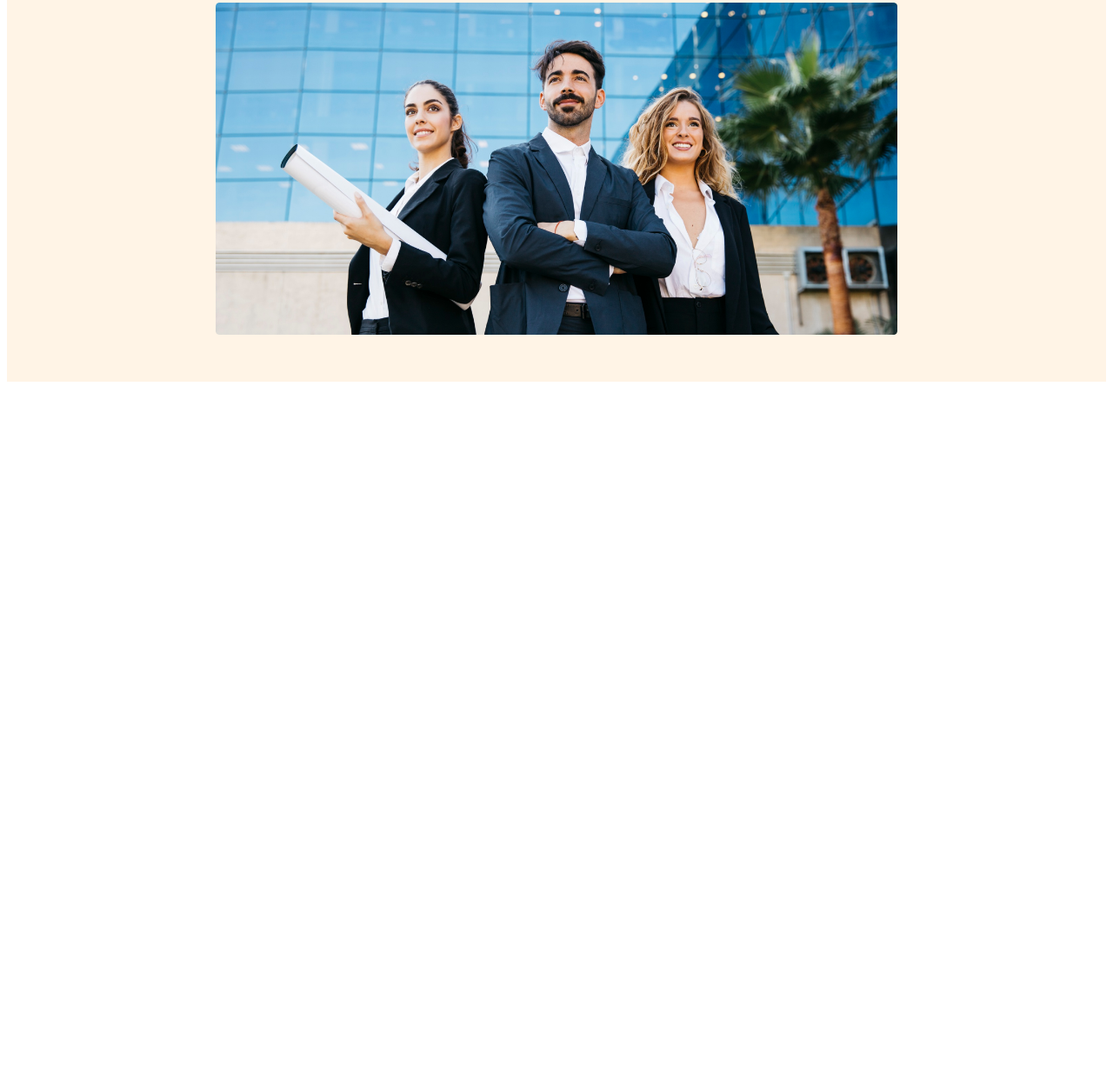
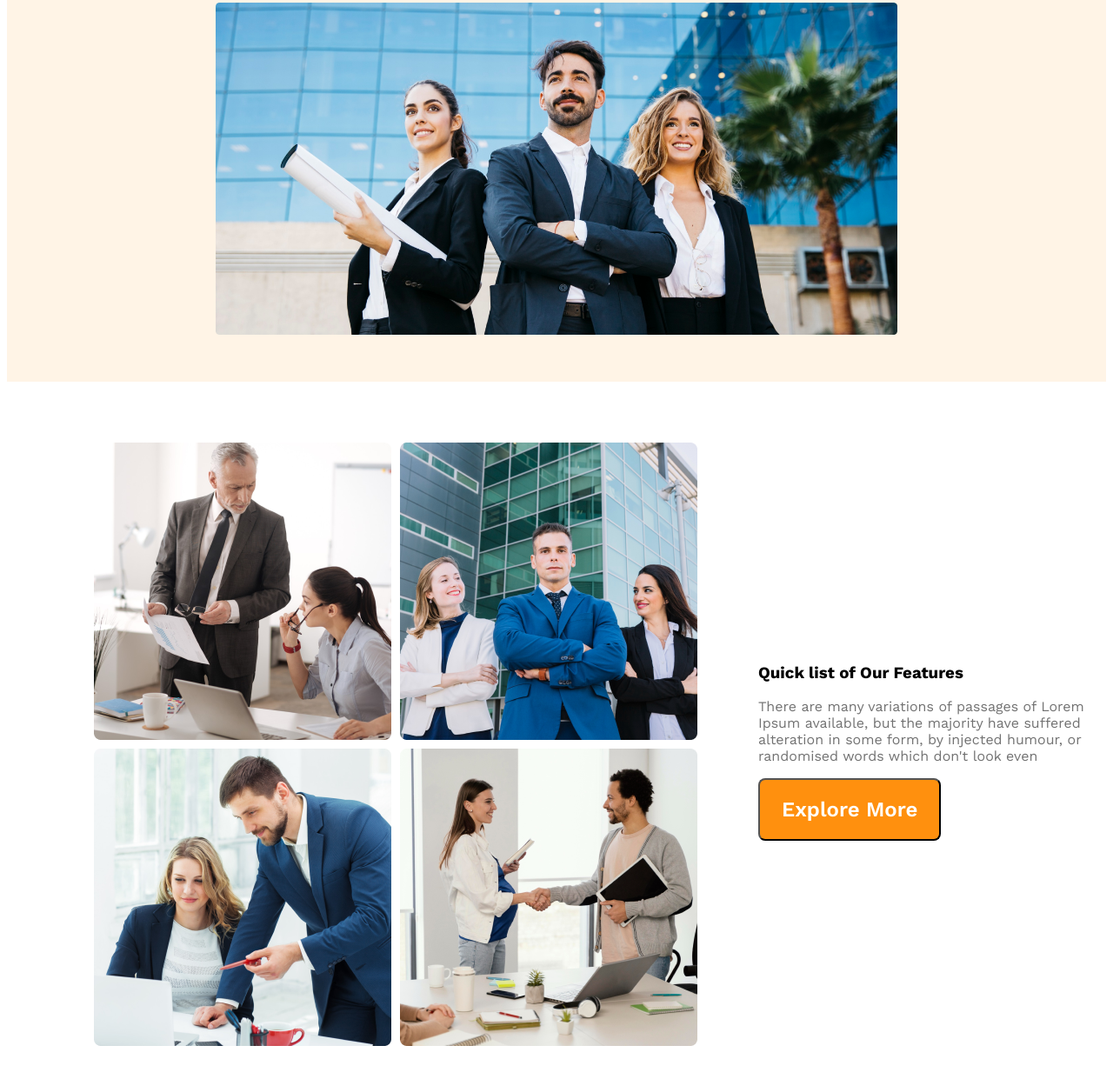
Before and after one commit to zihad868/G-3-Architects, a plain HTML site: page index.html in a window 1280 px wide. Shown: the part 575-1816 px from the top of the page at 87% size. Before the commit the page ends 1022 px from the top, so only its background shows below. Drawn offline with nearby package versions, Linux system fonts and the light colour scheme.

Commit message:
Team Section

```diff
--- a/css/style.css
+++ b/css/style.css
@@ -4,10 +4,14 @@
   font-family: "Work Sans", sans-serif;
 }
 
+.text-light-gray{
+    color: #727272;
+}
+
 .btn-primary {
   border-radius: 8px;
   background: #ff900e;
-  color: #FFF;
+  color: #fff;
   font-weight: 600;
   font-size: 1.5rem;
   padding: 20px 25px;
@@ -58,37 +62,66 @@ nav li a {
   font-weight: 700;
 }
 
-.banner-description {
-  color: #727272;
-}
-
-.banner img{
+.banner img {
   margin-top: 20px;
   width: 100%;
 }
 
+/* Main Style */
+main {
+  max-width: 1440px;
+  margin: 70px auto;
+}
 
+.teams-container {
+  display: flex;
+  align-items: center;
+}
+
+.teams-img-content {
+  display: grid;
+  grid-template-columns: repeat(2, 1fr);
+  padding-left: 100px;
+  gap: 10px;
+}
+
+.teams-content {
+  margin-left: 70px;
+}
+
+.teams-description {
+  color: var(--Dark-03, #727272);
+  font-size: 1rem;
+  font-weight: 400;
+  line-height: 26px;
+}
 
 /* For Responsive  */
 
 /* Small Device */
 @media screen and (max-width: 576px) {
-    header{
+  header {
     padding: 20px;
   }
 
-    nav{
+  nav, .teams-container {
     flex-direction: column;
   }
+
+
+  .teams-img-content{
+    grid-template-columns: 1fr;
+  }
+
 }
 
 /* Medium Device */
 @media screen and (min-width: 576px) and (max-width: 970px) {
-    header{
+  header {
     padding: 50px;
   }
 
-    nav{
+  nav, .teams-container{
     flex-direction: column;
   }
 }
--- a/index.html
+++ b/index.html
@@ -37,7 +37,24 @@
       </div>
     </header>
 
-    <main></main>
+    <main>
+
+        <section class="teams-container">
+            <div class="teams-img-content">
+                <img src="./images/team1.png" alt="">
+                <img src="./images/team2.png" alt="">
+                <img src="./images/team3.png" alt="">
+                <img src="./images/team4.png" alt="">
+            </div>
+
+            <div class="teams-content">
+                <h3 class="teams-title">Quick list of Our Features</h3>
+                <p class="text-light-gray">There are many variations of passages of Lorem Ipsum available, but the majority have suffered alteration in some form, by injected humour, or randomised words which don't look even</p>
+                <button class="btn-primary">Explore More</button>
+            </div>
+        </section>
+
+    </main>
 
     <footer></footer>
   </body>
```
Lines whose indentation alone changed are shown as unchanged.
